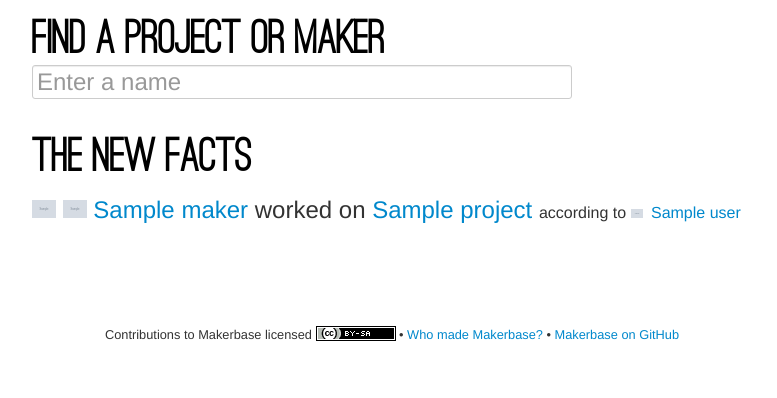
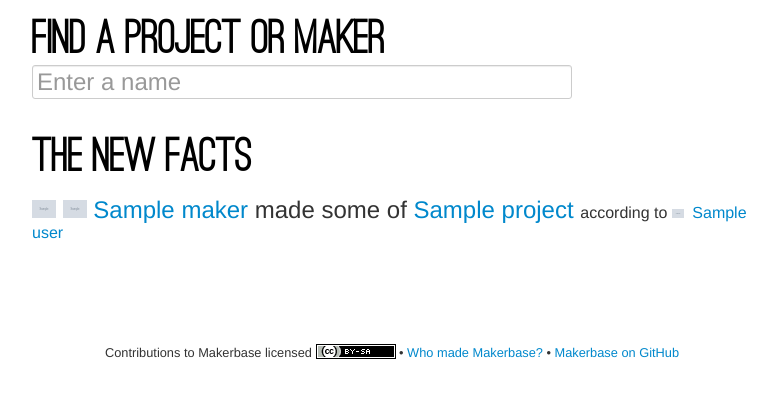
Before and after one commit to markpasc/makerbase, a Flask app: template makerbase/templates/home.html in a window 1280 px wide. Shown: the part 149-547 px from the top of the page, without its empty margins (248-1025 px from the left). Run offline with Flask 2, Linux system fonts and the light colour scheme; the template is opened without the code that fills it: most values are stand-ins (such as "Sample title", 1, 10 or a date in 2020); grey boxes marked "Sample" are stand-in pictures; some libraries are stand-ins or nearby versions.

Commit message:
Switch up verbs in the fact list

```diff
--- a/makerbase/templates/home.html
+++ b/makerbase/templates/home.html
@@ -61,7 +61,7 @@
                     <a href="{{ url_for('project', slug=project._id) }}" class="project-logo tiny-logo"><img src="{% if project.avatar_url %}{{ project.avatar_url }}{% else %}{{ url_for('static', filename='default-project.png') }}{% endif %}" width="75" height="75" alt=""></a>
 
                     <a href="{{ url_for('maker', slug=histitem.maker._id) }}">{{ histitem.maker.name }}</a>
-                    worked on
+                    {{ ["worked on", "helped make", "made some of", "did part of"]|random }}
                     <a href="{{ url_for('project', slug=project._id) }}">{{ project.name }}</a>
                 </span>
                 according to
```
